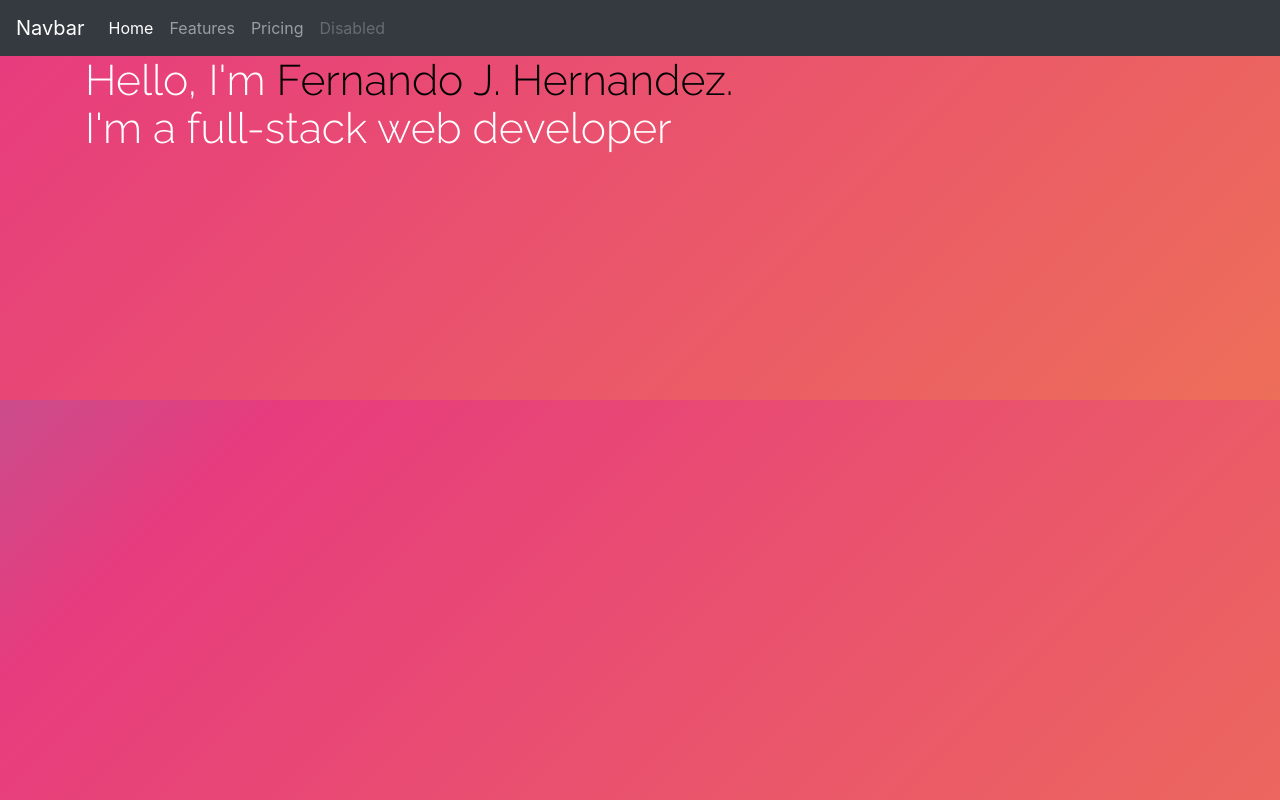
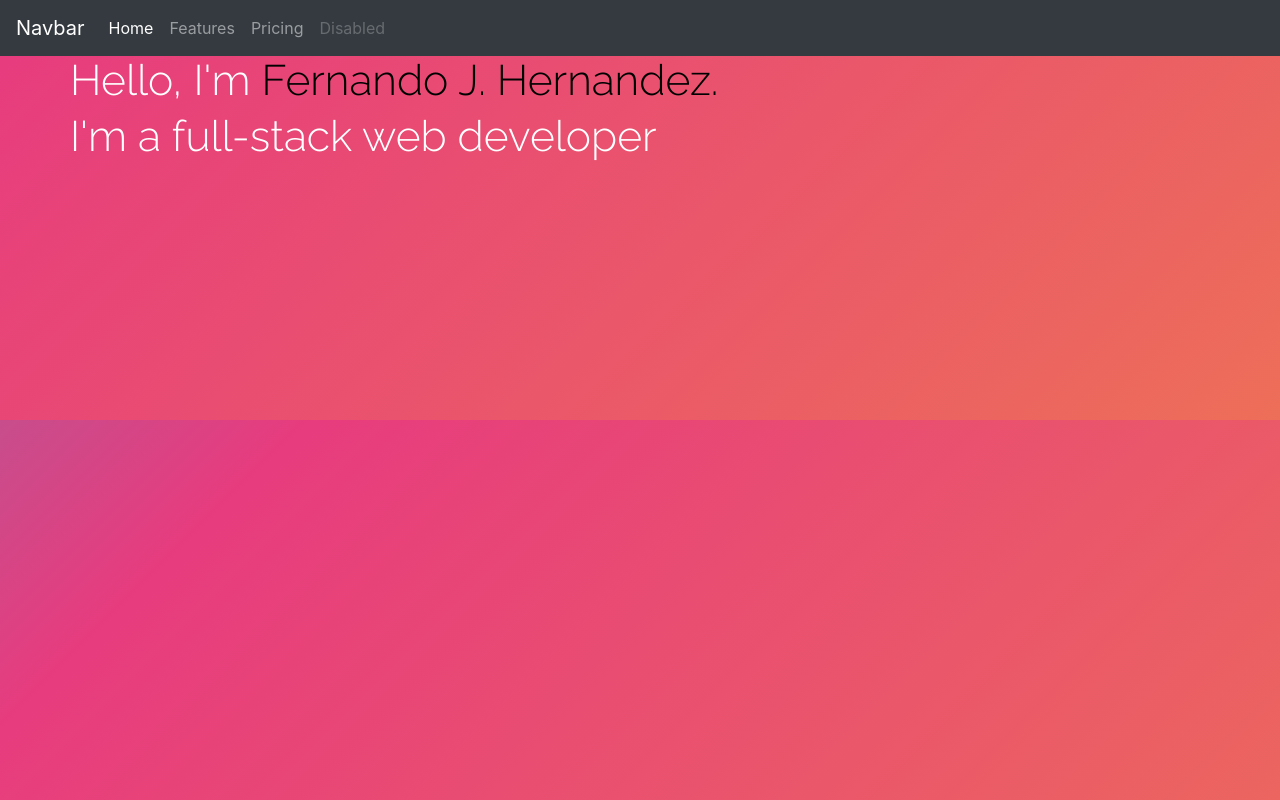
Before and after one commit to proudfer000/myPortfolio, a plain HTML site: page index.html in a window 1280 px wide. Drawn offline with nearby package versions, Linux system fonts and the light colour scheme.

Commit message:
changing file structure

```diff
--- a/assets/index.css
+++ b/assets/index.css
@@ -16,19 +16,26 @@ body {
     }
 }
 
-section {
+{
 
 }
 
 
 h1 {
     color:white;
-    width: 679px;
     font-size: 32pt;
     line-height: 36pt;
     font-family: 'Raleway', sans-serif;
     font-weight: 300;
     -webkit-font-smoothing: antialiased;
+    text-align:center;
+
+}
+#mynme {
+    margin: auto;
+    width: 50%;
+    padding: 10px;
+
 }
 .color-myname {
     color: black
--- a/index.html
+++ b/index.html
@@ -24,8 +24,22 @@
           </div>
         </div>
       </nav>
-<section class="container-sm">
-    <h1 >Hello, I'm<span Class="color-myname"> Fernando J. Hernandez.</span> I'm a full-stack web developer</h1>
+<section class="container">
+                <div class="row">
+                            <div class="col-lg-12 d-flex justify-content-center">
+                                        <div class="row">
+                                                    <h1>
+                                                      Hello, I'm<span Class="color-myname"> Fernando J. Hernandez.</span>
+                                                    </h1>
+
+                                                    <h1>
+                                                      I'm a full-stack web developer
+                                                    </h1>
+                                        </div>
+
+                            </div>
+                </div>
+
 </section>
 
 
```
Also changed, not shown: .html (added), about-me.html (added), about-me/about-me.html (deleted), contact.html (added), contact/contact.html (deleted), portfolio.html (added), portfolio/portfolio.html (deleted).
